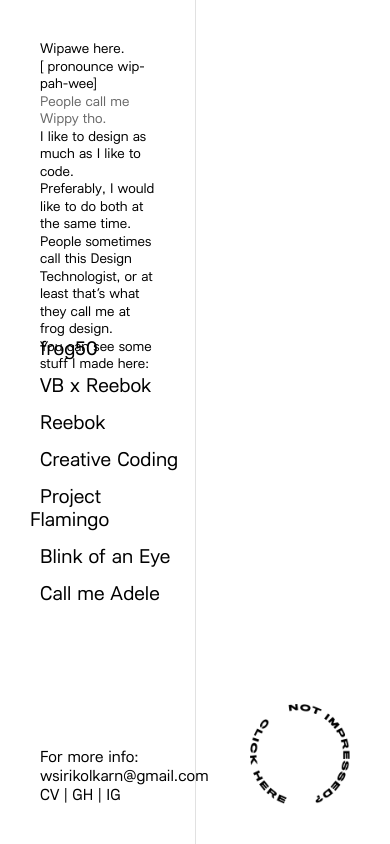
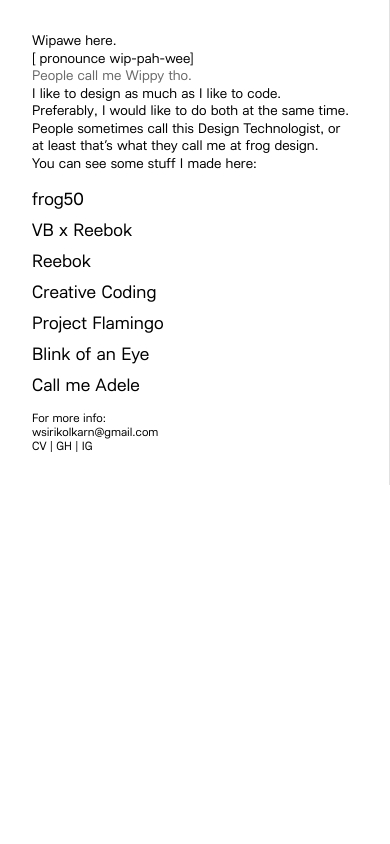
Before and after one commit to wipaweeeeee/portfolio, a React (Create React App) app: page / in a window 390 px wide. Built offline with nearby package versions, Linux system fonts and the light colour scheme.

Commit message:
we might have a mobile version here

```diff
--- a/src/packages/landing/landing.module.scss
+++ b/src/packages/landing/landing.module.scss
@@ -70,3 +70,36 @@
 		width: 100%;
 	}
 }
+
+@media only screen and (max-width: 600px) {
+	.landing {
+		flex-direction: column;
+	}
+
+	.info, .images {
+		width: unset;
+		height: unset;
+		padding: 32px;
+	}
+
+	.nav {
+		position: static;
+		top: unset;
+
+		ul {
+			li {
+				margin: 10px 0;
+
+				a {
+					font-size: 18px;
+				}
+			}
+		}
+	}
+
+	.footer {
+		position: static;
+		bottom: unset;
+		font-size: 12px;
+	}
+}
--- a/src/packages/randomizer/randomizer.module.scss
+++ b/src/packages/randomizer/randomizer.module.scss
@@ -16,3 +16,9 @@
 	0% { transform:rotate(0deg); }
 	100% { transform:rotate(360deg); }
 }
+
+@media only screen and (max-width: 600px) {
+	.randomizer {
+		display: none;
+	}
+}
```
